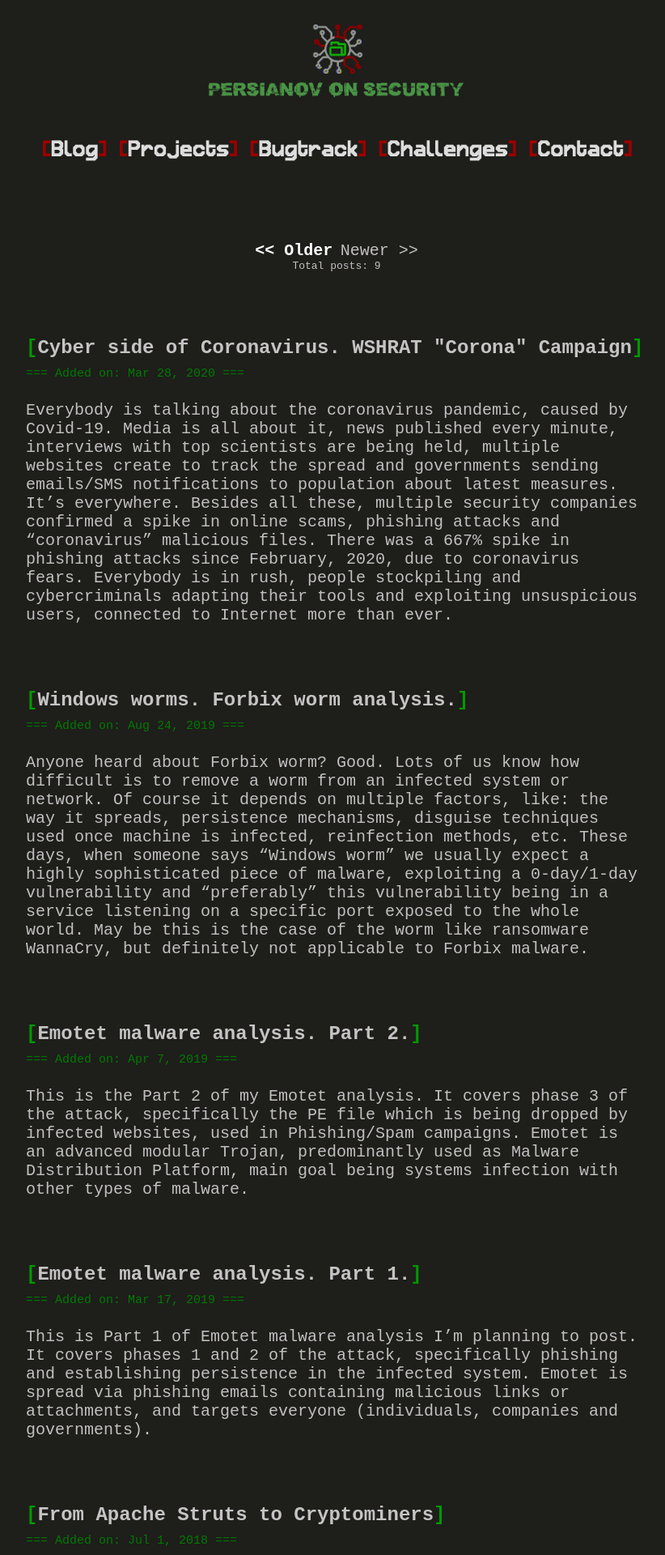
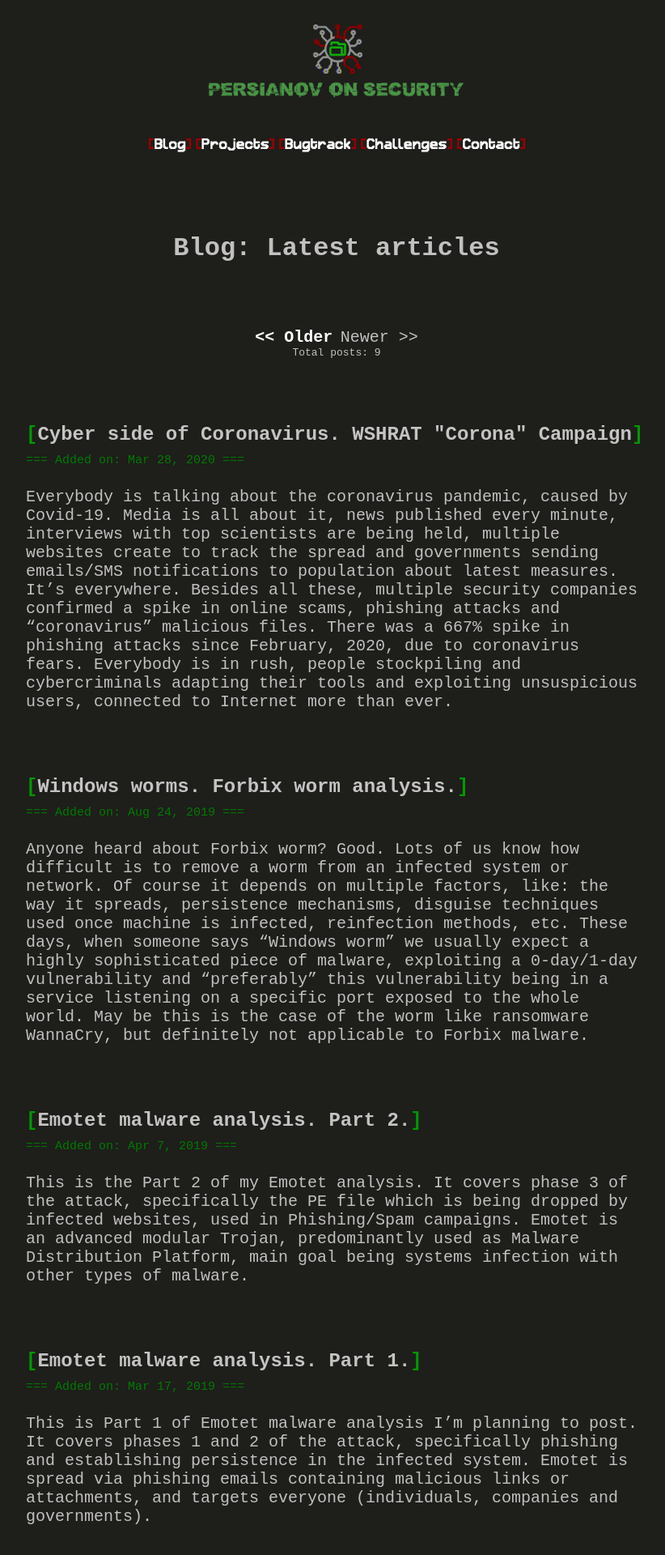
Before and after one commit to num1r0/num1r0.github.io, a Jekyll site: the page built from index.html, in a window 1280 px wide. Shown: the top 1920 px of the page at 81% size, without its empty margins (224-1046 px from the left). Built offline with Jekyll 4.4.1, drawn with Linux system fonts in a browser that asks for light colours; the list of posts is cut into pages by our own code.

Commit message:
added page title css

```diff
--- a/_layouts/default.html
+++ b/_layouts/default.html
@@ -6,7 +6,6 @@
             window.dataLayer = window.dataLayer || [];
             function gtag(){dataLayer.push(arguments);}
             gtag('js', new Date());
-
             gtag('config', 'UA-72526364-1');
         </script>
 
@@ -28,11 +27,11 @@
     <img class="header_image" src="/img/header.gif" alt="Persianov on Security"/>
 
     <div class="top_nav">
-        <h1><a href="/"><span class="red" title="Blog posts">[</span>Blog<span class="red">]</span></a></h1>
-        <h1><a href="#./projects"><span class="red" title="Projects list">[</span>Projects<span class="red">]</span></a></h1>
-        <h1><a href="#./bugtrack"><span class="red" title="Found and reported bugs">[</span>Bugtrack<span class="red">]</span></a></h1>
-        <h1><a href="/challenges.html" title="Challenges and crackme repository"><span class="red">[</span>Challenges<span class="red">]</span></a></h1>
-        <h1><a href="#./contact-me"><span class="red" title="Contact me">[</span>Contact<span class="red">]</span></a></h1>
+        <a href="/"><span class="red" title="Blog posts">[</span>Blog<span class="red">]</span></a>
+        <a href="#./projects"><span class="red" title="Projects list">[</span>Projects<span class="red">]</span></a>
+        <a href="#./bugtrack"><span class="red" title="Found and reported bugs">[</span>Bugtrack<span class="red">]</span></a>
+        <a href="/challenges.html" title="Challenges and crackme repository"><span class="red">[</span>Challenges<span class="red">]</span></a>
+        <a href="#./contact-me"><span class="red" title="Contact me">[</span>Contact<span class="red">]</span></a>
     </div>
 
     {{content}}
--- a/_layouts/home.html
+++ b/_layouts/home.html
@@ -1,6 +1,8 @@
 ---
 layout: default
 ---
+
+<h1 class="page_title center">Blog: Latest articles</h1>
 
 <!-- Pagination -->
 <div class="pagination">
--- a/css/styles.css
+++ b/css/styles.css
@@ -93,6 +93,9 @@ footer {
 .post_title a {
     text-decoration: none;
     color: #c5c3c3;
+}
+.page_title {
+    font-family: 'Courier New', Courier, monospace;
 }
 .center {
     text-align: center;
```
